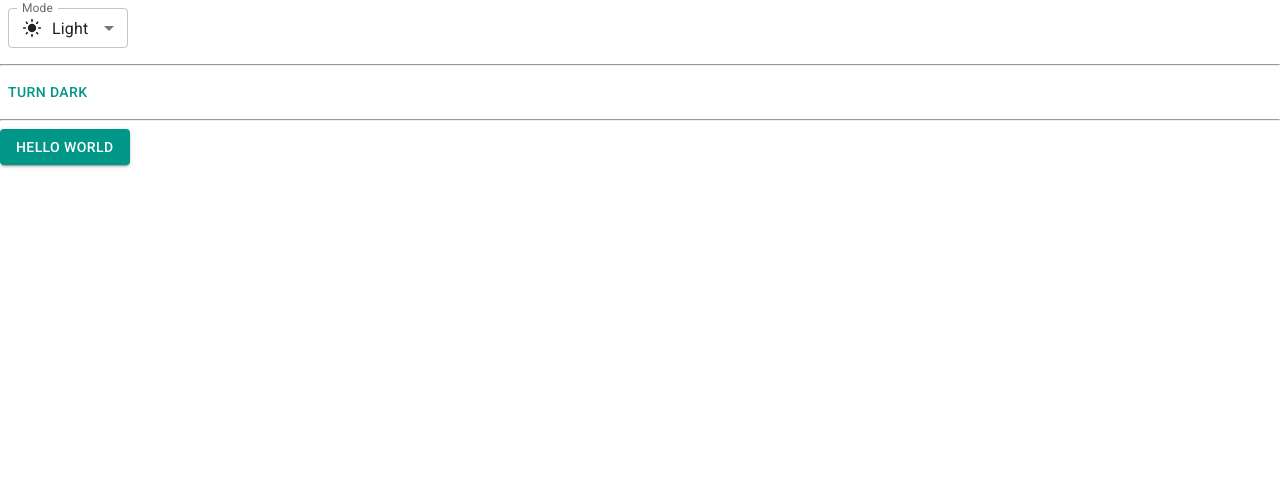
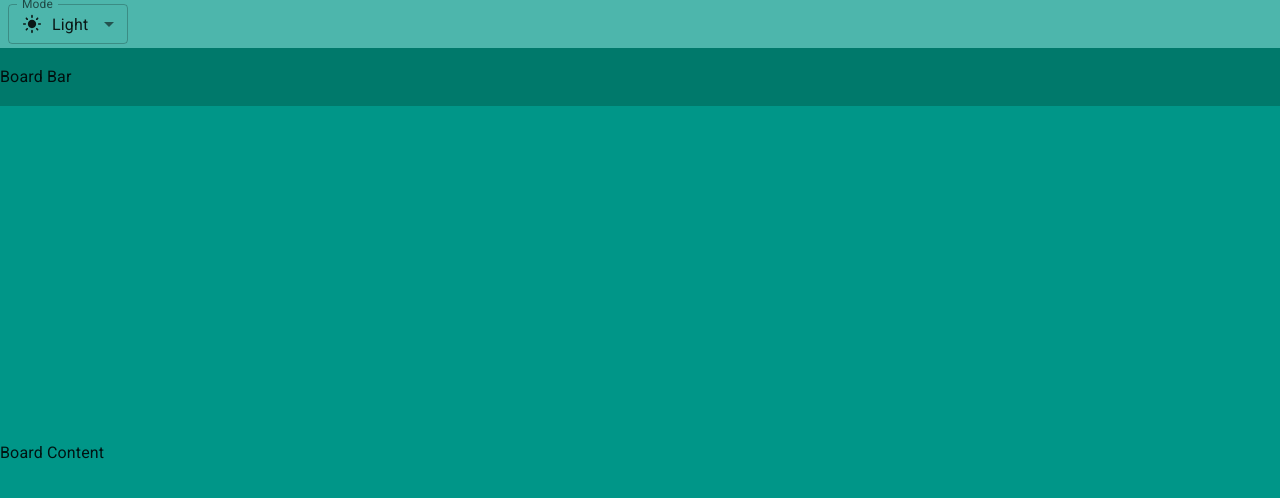
Before and after one commit to QuangHaDev2004/trello-web, a React (Vite) app: page / in a window 1280 px wide. Shown: the top 498 px of the page. Built offline with nearby package versions, Linux system fonts and the light colour scheme.

Commit message:
Basic layout

```diff
--- a/index.html
+++ b/index.html
@@ -5,7 +5,7 @@
   <meta charset="UTF-8" />
   <link rel="icon" type="image/svg+xml" href="/vite.svg" />
   <meta name="viewport" content="width=device-width, initial-scale=1.0" />
-  <title>Vite + React</title>
+  <title>Trello App</title>
   <link rel="stylesheet" href="https://fonts.googleapis.com/css2?family=Roboto:wght@300;400;500;700&display=swap" />
 </head>
 
--- a/src/App.jsx
+++ b/src/App.jsx
@@ -1,14 +1,15 @@
-import Button from '@mui/material/Button';
-import { useColorScheme } from '@mui/material/styles';
-import InputLabel from '@mui/material/InputLabel';
-import MenuItem from '@mui/material/MenuItem';
-import FormControl from '@mui/material/FormControl';
-import Select from '@mui/material/Select';
-import LightModeIcon from '@mui/icons-material/LightMode';
-import DarkModeIcon from '@mui/icons-material/DarkMode';
-import SettingsBrightnessIcon from '@mui/icons-material/SettingsBrightness';
+import { useColorScheme } from '@mui/material/styles'
+import InputLabel from '@mui/material/InputLabel'
+import MenuItem from '@mui/material/MenuItem'
+import FormControl from '@mui/material/FormControl'
+import Select from '@mui/material/Select'
+import LightModeIcon from '@mui/icons-material/LightMode'
+import DarkModeIcon from '@mui/icons-material/DarkMode'
+import SettingsBrightnessIcon from '@mui/icons-material/SettingsBrightness'
+import Container from '@mui/material/Container'
+import Box from '@mui/material/Box'
 
-function SelectSmall() {
+function ModeSelect() {
   const { mode, setMode } = useColorScheme();
 
   const handleChange = (e) => {
@@ -46,28 +47,39 @@ function SelectSmall() {
   );
 }
 
-function ModeToggle() {
-  const { mode, setMode } = useColorScheme();
-  return (
-    <Button
-      onClick={() => {
-        setMode(mode === 'light' ? 'dark' : 'light');
-      }}
-    >
-      {mode === 'light' ? 'Turn dark' : 'Turn light'}
-    </Button>
-  );
-}
-
 function App() {
 
   return (
     <>
-      <SelectSmall />
-      <hr />
-      <ModeToggle />
-      <hr />
-      <Button variant="contained">Hello world</Button>
+      <Container disableGutters maxWidth={false} sx={{ height: '100vh' }}>
+        <Box sx={{
+          backgroundColor: 'primary.light',
+          width: '100%',
+          height: (theme) => theme.trello.appBarHeight,
+          display: 'flex',
+          alignItems: 'center'
+        }}>
+          <ModeSelect />
+        </Box>
+        <Box sx={{
+          backgroundColor: 'primary.dark',
+          width: '100%',
+          height: (theme) => theme.trello.boardBarHeight,
+          display: 'flex',
+          alignItems: 'center'
+        }}>
+          Board Bar
+        </Box>
+        <Box sx={{
+          backgroundColor: 'primary.main',
+          width: '100%',
+          height: (theme) => `calc(100vh - ${theme.trello.appBarHeight} - ${theme.trello.boardBarHeight})`,
+          display: 'flex',
+          alignItems: 'center'
+        }}>
+          Board Content
+        </Box>
+      </Container>
     </>
   )
 }
--- a/src/theme.js
+++ b/src/theme.js
@@ -2,6 +2,10 @@ import { cyan, deepOrange, orange, teal } from '@mui/material/colors';
 import { experimental_extendTheme as extendTheme } from '@mui/material/styles';
 
 const theme = extendTheme({
+  trello: {
+    appBarHeight: '48px',
+    boardBarHeight: '58px'
+  },
   colorSchemes: {
     light: {
       palette: {
```
